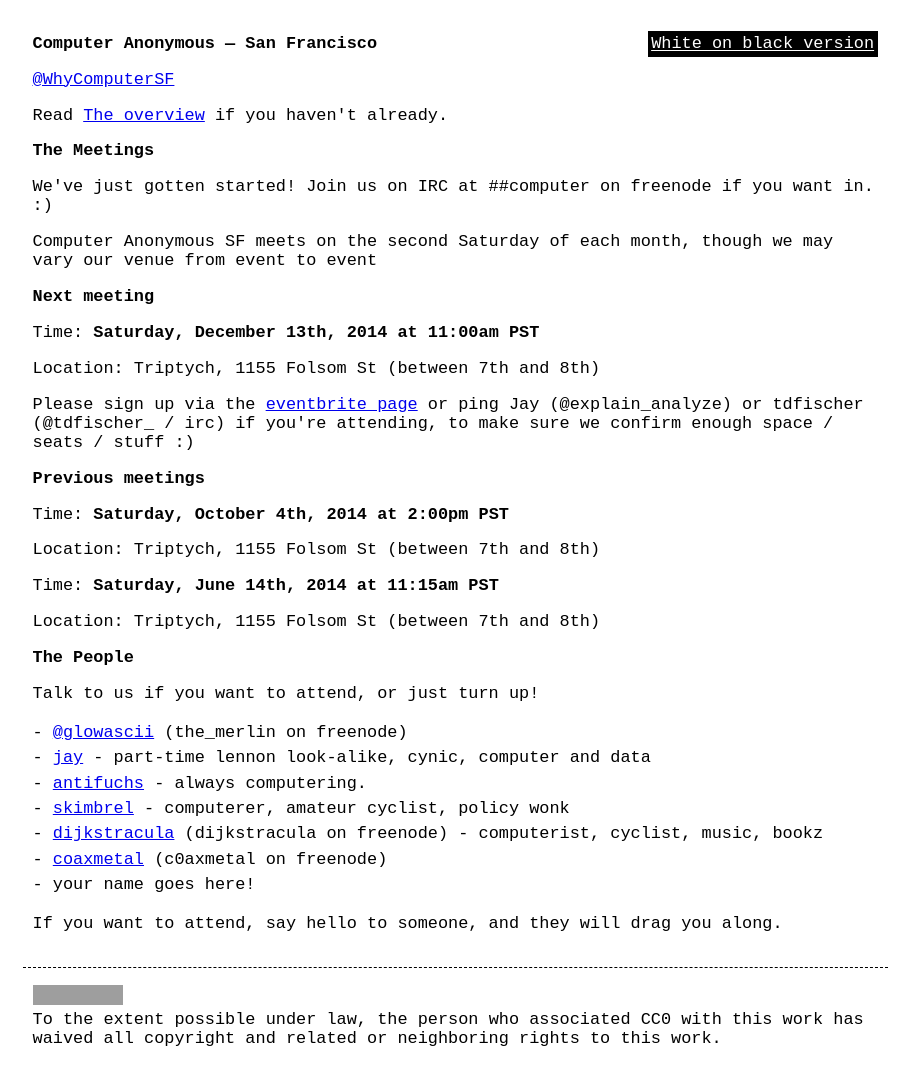
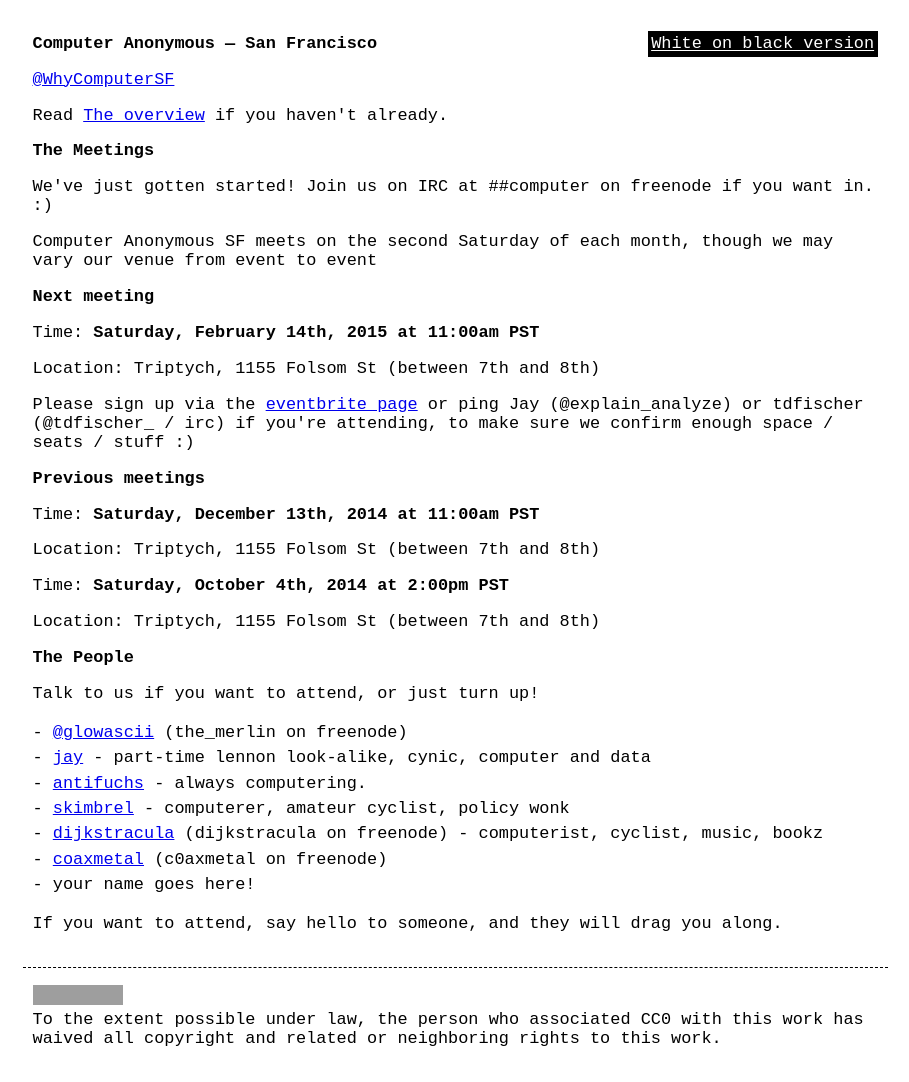
Before and after one commit to computeranonymous/computer, a Jekyll site: the page built from us_sanfrancisco.html, in a window 1280 px wide. Shown: the whole page, without its empty margins (185-1094 px from the left). Built offline with Jekyll 4.4.1, drawn with Linux system fonts in a browser that asks for light colours; grey boxes are pictures that could not be loaded.

Commit message:
[feb-2015] Computer

```diff
--- a/us_sanfrancisco.html
+++ b/us_sanfrancisco.html
@@ -17,17 +17,17 @@
 
       <h3>Next meeting</h3>
 
-      <p>Time: <strong>Saturday, December 13th, 2014 at 11:00am PST</strong></p>
+      <p>Time: <strong>Saturday, February 14th, 2015 at 11:00am PST</strong></p>
       <p>Location: Triptych, 1155 Folsom St (between 7th and 8th)</p>
 
       <p>Please sign up via the <a href="https://computeranonymoussf.eventbrite.com">eventbrite page</a> or ping Jay (@explain_analyze) or tdfischer (@tdfischer_ / irc) if you're attending, to make sure we confirm enough space / seats / stuff :)</p>
 
       <h3>Previous meetings</h3>
 
-      <p>Time: <strong>Saturday, October 4th, 2014 at 2:00pm PST</strong></p>
+      <p>Time: <strong>Saturday, December 13th, 2014 at 11:00am PST</strong></p>
       <p>Location: Triptych, 1155 Folsom St (between 7th and 8th)</p>
 
-      <p>Time: <strong>Saturday, June 14th, 2014 at 11:15am PST</strong></p>
+      <p>Time: <strong>Saturday, October 4th, 2014 at 2:00pm PST</strong></p>
       <p>Location: Triptych, 1155 Folsom St (between 7th and 8th)</p>
 
       <h3>The People</h3>
```
